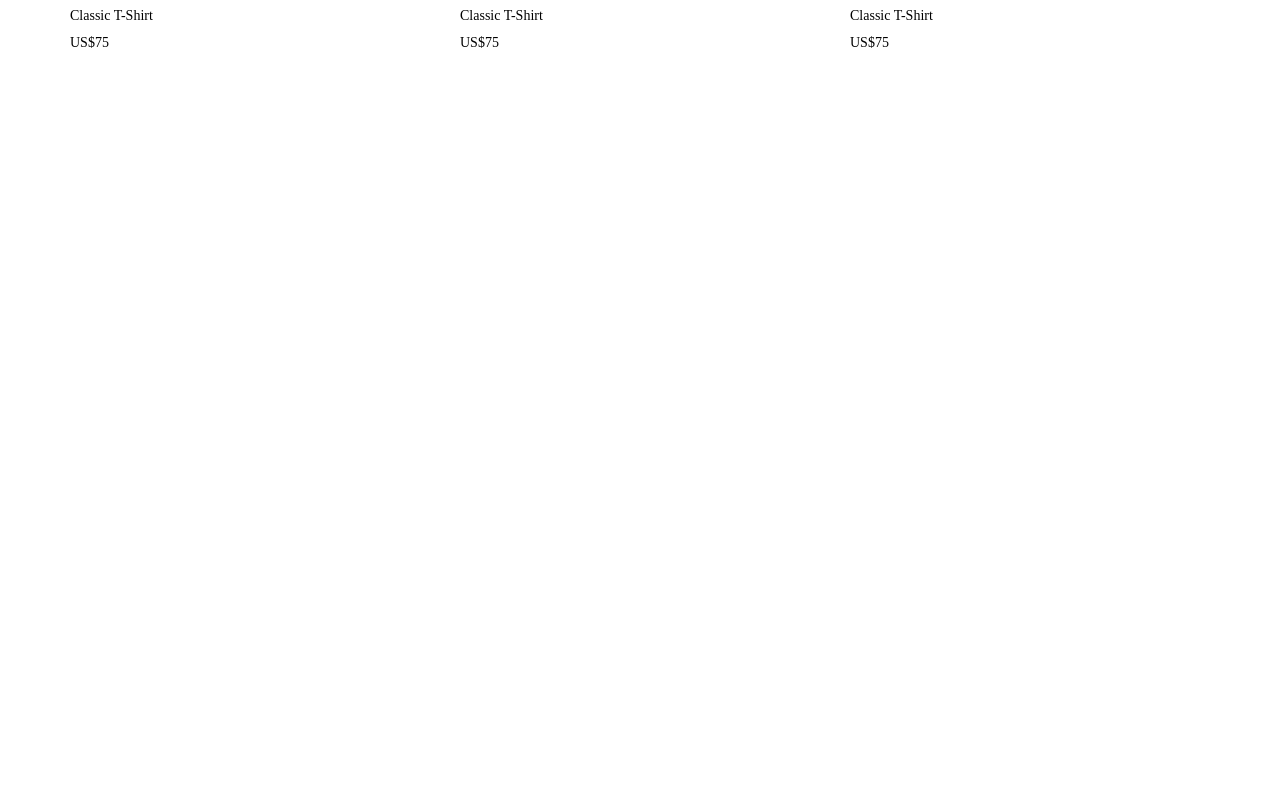
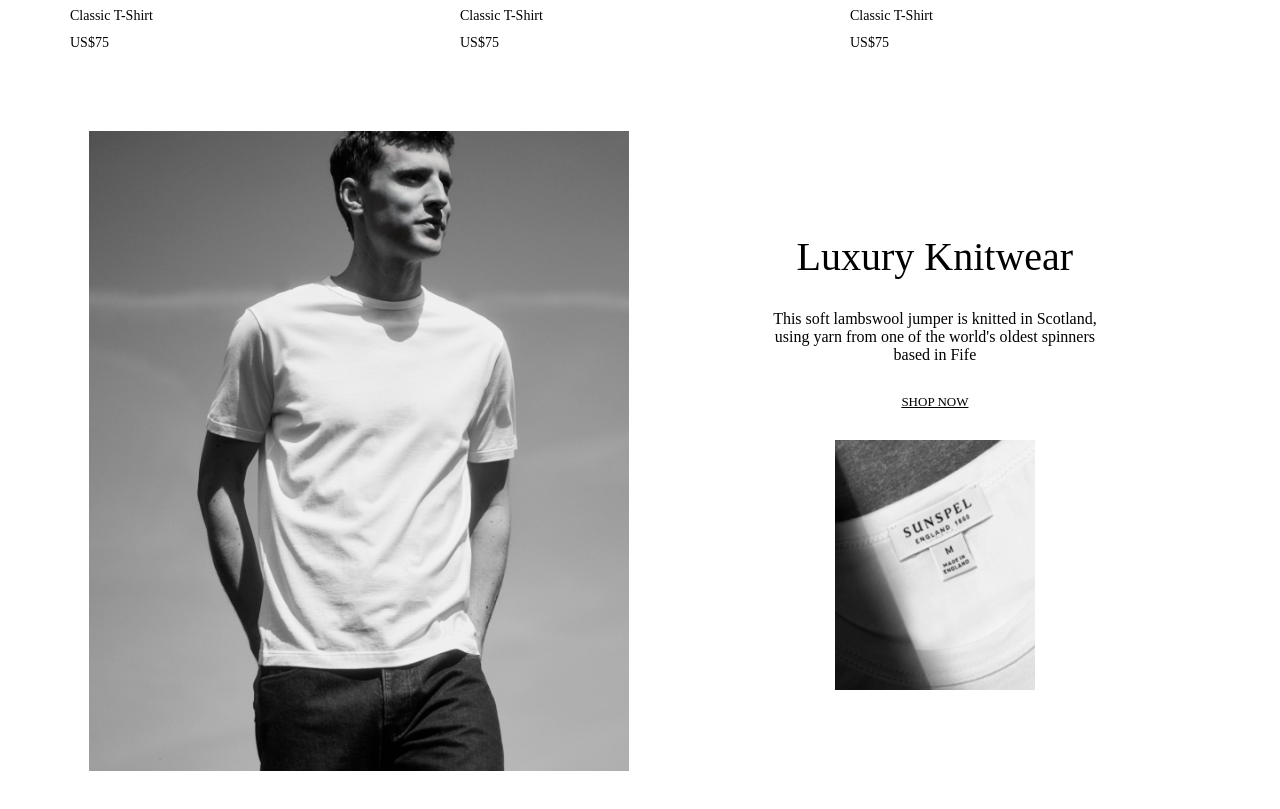
Before and after one commit to zestgeekShivam/E-Commenrce, an Angular app: page / in a window 1280 px wide. Shown: the part 3060-3869 px from the top of the page. Before the commit the page ends 3111 px from the top, so only its background shows below. Built offline with nearby package versions, Linux system fonts and the light colour scheme.

Commit message:
created highligh section

```diff
--- a/src/app/header/header.component.scss
+++ b/src/app/header/header.component.scss
@@ -77,6 +77,7 @@
   height: fit-content;
   overflow: hidden;
   box-shadow: 0px 0px 4px 0px rgba(0, 0, 0, 0.2);
+  z-index: 1;
 
   .category {
     height: 300px;
--- a/src/app/home/home.component.html
+++ b/src/app/home/home.component.html
@@ -39,10 +39,28 @@
   </div>
 
   <div class="new-arrival">
-    <app-title [title]="'New Arrivals'"></app-title>
+    <app-title  [title]="'New Arrivals'"></app-title>
     <a routerLink="">VIEW ALL </a>
-    <div  >
-      <app-product-card *ngFor="let product of newArrivals" [productName]="product.name" [productImagePath]="product.image" [productImageALT]="product.alt" [productPrice]="product.price" ></app-product-card>
+    <div>
+      <app-product-card
+        *ngFor="let product of newArrivals"
+        [productName]="product.name"
+        [productImagePath]="product.image"
+        [productImageALT]="product.alt"
+        [productPrice]="product.price"
+      ></app-product-card>
+    </div>
+  </div>
+
+  <div class="highlight-container">
+    <img src="assets/images/highlight.png" alt="" />
+    <div>
+      <div>
+        <app-title  [title]="'Luxury Knitwear'"></app-title>
+        <p>This soft lambswool jumper is knitted in Scotland, <br> using yarn from one of the world's oldest spinners <br>based in Fife </p>
+        <a routerLink=""> SHOP NOW </a>
+        <img src="assets/images/highlightmin.png" alt="">
+      </div>
     </div>
   </div>
 </div>
--- a/src/app/home/home.component.scss
+++ b/src/app/home/home.component.scss
@@ -150,14 +150,62 @@
 
   @media (max-width: 800px) {
     div {
-      grid-template-columns: repeat(2, auto);
+      grid-template-columns: repeat(2,1fr);
+
+    justify-content: space-between;
+
     }
   }
 
-  @media (max-width: 300px) {
+  @media (max-width: 470px) {
     div {
       grid-template-columns: 1fr
     }
   }
 
 }
+
+.highlight-container {
+  height: 80vh;
+  margin: 80px 0px;
+  display: flex;
+  justify-content: center;
+
+  img {
+    height: 100%;
+    margin-right: 50px;
+  }
+
+  div {
+    width: 40%;
+    display: flex;
+    justify-content: center;
+
+    div {
+      display: flex;
+      text-align: center;
+      flex-direction: column;
+      justify-content: center;
+      width: fit-content;
+      align-items: center;
+      gap: 30px;
+      height: 100%;
+
+      a {
+        // margin: 40px 0px;
+        color: #000;
+        font-size: 13px;
+      }
+
+      img{
+        height: 250px;
+        width: 200px;
+        margin-right: 0px !important;
+      }
+
+
+    }
+
+
+  }
+}
```
Also changed, not shown: src/assets/images/highlight.png (added), src/assets/images/highlightmin.png (added).
